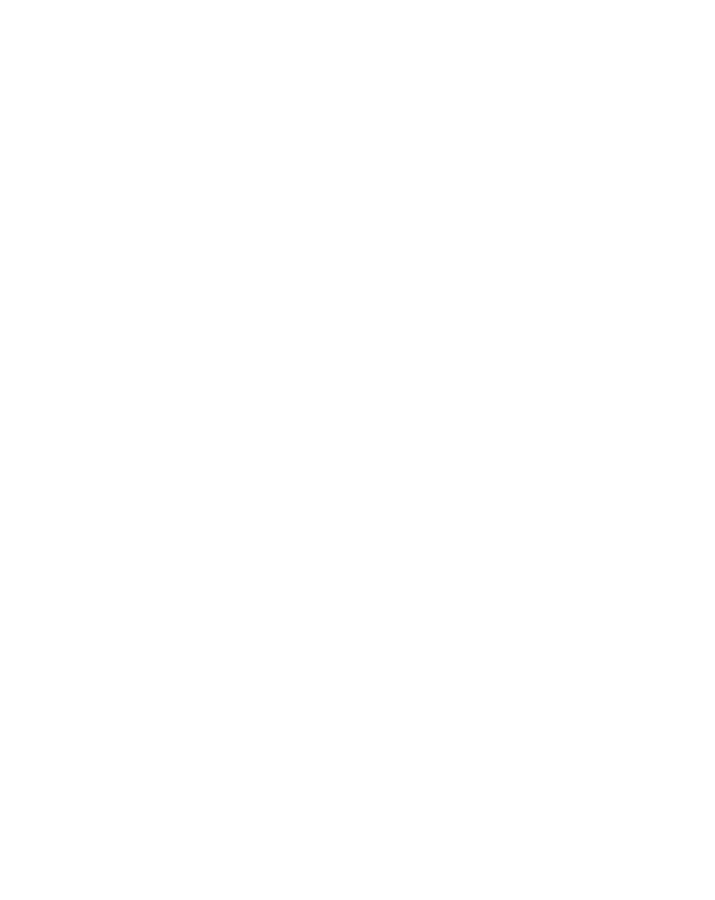
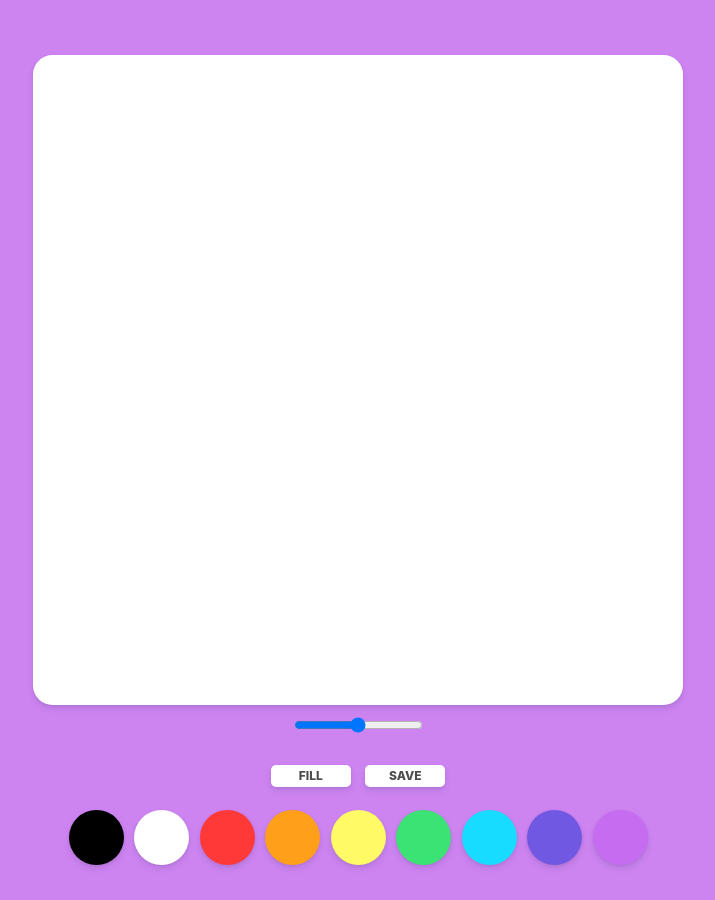
Before and after one commit to MartinGwon/paintjs, a plain HTML site: page index.html in a window 1280 px wide. Shown: the whole page, without its empty margins (282-997 px from the left). Before the commit the page ends 800 px from the top, so only its background shows below. Drawn offline with Linux system fonts and the light colour scheme; a web font is replaced by a local one.

Commit message:
finishing html, css

```diff
--- a/index.html
+++ b/index.html
@@ -10,6 +10,27 @@
 </head>
 
 <body>
+    <canvas id="jsCanvas" class="canvas"></canvas>
+    <div class="controls">
+        <div class="controls__range">
+            <input type="range" id="jsRange">
+        </div>
+        <div class="controls__btns">
+            <button id="jsMode">Fill</button>
+            <button id="jsSave">Save</button>
+        </div>
+        <div class="controls__colors" id="jsColors" min="0.1" max="5.0" value="2.5" step="0.1">
+            <div class="controls__color" style="background-color:black"></div>
+            <div class="controls__color" style="background-color:white"></div>
+            <div class="controls__color" style="background-color:#ff3838"></div>
+            <div class="controls__color" style="background-color:#ff9f1a"></div>
+            <div class="controls__color" style="background-color:#fffa65"></div>
+            <div class="controls__color" style="background-color:#3ae374"></div>
+            <div class="controls__color" style="background-color:#18dcff"></div>
+            <div class="controls__color" style="background-color:#7158e2"></div>
+            <div class="controls__color" style="background-color:#c56cf0"></div>
+        </div>
+    </div>
     <script src="app.js"></script>
 </body>
 
--- /dev/null
+++ b/reset.css
@@ -0,0 +1,48 @@
+/* http://meyerweb.com/eric/tools/css/reset/
+   v2.0 | 20110126
+   License: none (public domain)
+*/
+
+html, body, div, span, applet, object, iframe,
+h1, h2, h3, h4, h5, h6, p, blockquote, pre,
+a, abbr, acronym, address, big, cite, code,
+del, dfn, em, img, ins, kbd, q, s, samp,
+small, strike, strong, sub, sup, tt, var,
+b, u, i, center,
+dl, dt, dd, ol, ul, li,
+fieldset, form, label, legend,
+table, caption, tbody, tfoot, thead, tr, th, td,
+article, aside, canvas, details, embed,
+figure, figcaption, footer, header, hgroup,
+menu, nav, output, ruby, section, summary,
+time, mark, audio, video {
+	margin: 0;
+	padding: 0;
+	border: 0;
+	font-size: 100%;
+	font: inherit;
+	vertical-align: baseline;
+}
+/* HTML5 display-role reset for older browsers */
+article, aside, details, figcaption, figure,
+footer, header, hgroup, menu, nav, section {
+	display: block;
+}
+body {
+	line-height: 1;
+}
+ol, ul {
+	list-style: none;
+}
+blockquote, q {
+	quotes: none;
+}
+blockquote:before, blockquote:after,
+q:before, q:after {
+	content: '';
+	content: none;
+}
+table {
+	border-collapse: collapse;
+	border-spacing: 0;
+}
--- a/styles.css
+++ b/styles.css
@@ -0,0 +1,66 @@
+@import "reset.css";
+@import url('https://fonts.googleapis.com/css?family=Inria+Serif:300,400,700&display=swap');
+
+
+body {
+    background-color: #cd84f1;
+    font-family: -apple-system, BlinkMacSystemFont, 'Segoe UI', Roboto, Oxygen, Ubuntu, Cantarell, 'Open Sans', 'Helvetica Neue', sans-serif;
+    display: flex;
+    flex-direction: column;
+    align-items: center;
+    padding: 30px 0px;
+}
+
+.canvas {
+    margin-top: 25px;
+    width: 650px;
+    height: 650px;
+    background-color: white;
+    border-radius: 3%;
+    box-shadow: 0 4px 6px rgba(50, 50, 93, 0.11), 0 1px 3px rgba(0, 0, 0, 0.08);
+}
+.controls {
+    display: flex;
+    flex-direction: column;
+    align-items: center;
+}
+.controls__colors .controls__color {
+    display: inline-block;
+    width: 15px;
+    height: 15px;
+    margin: 3px;
+    padding: 20px;
+    border-radius: 50%;
+    box-shadow: 0 4px 6px rgba(50, 50, 93, 0.11), 0 1px 3px rgba(0, 0, 0, 0.08);
+}
+
+.controls__btns {
+    margin: 20px 0px;
+}
+
+.controls__btns button {
+    all: unset;
+    cursor: pointer;
+    background-color: white;
+    padding: 5px 0px;
+    width: 80px;
+    text-align: center;
+    border-radius: 5px;
+    box-shadow: 0 4px 6px rgba(50, 50, 93, 0.11), 0 1px 3px rgba(0, 0, 0, 0.08);
+    color: rgba(0, 0, 0, 0.7);
+    text-transform: uppercase;
+    font-weight: 800;
+    font-size: 12px;
+}
+
+.controls__btns button:first-child {
+    margin-right: 10px;
+}
+
+.controls__btns button:active {
+    transform: scale(0.95);
+}
+
+.controls__range {
+    margin: 10px 0px;
+}
```
